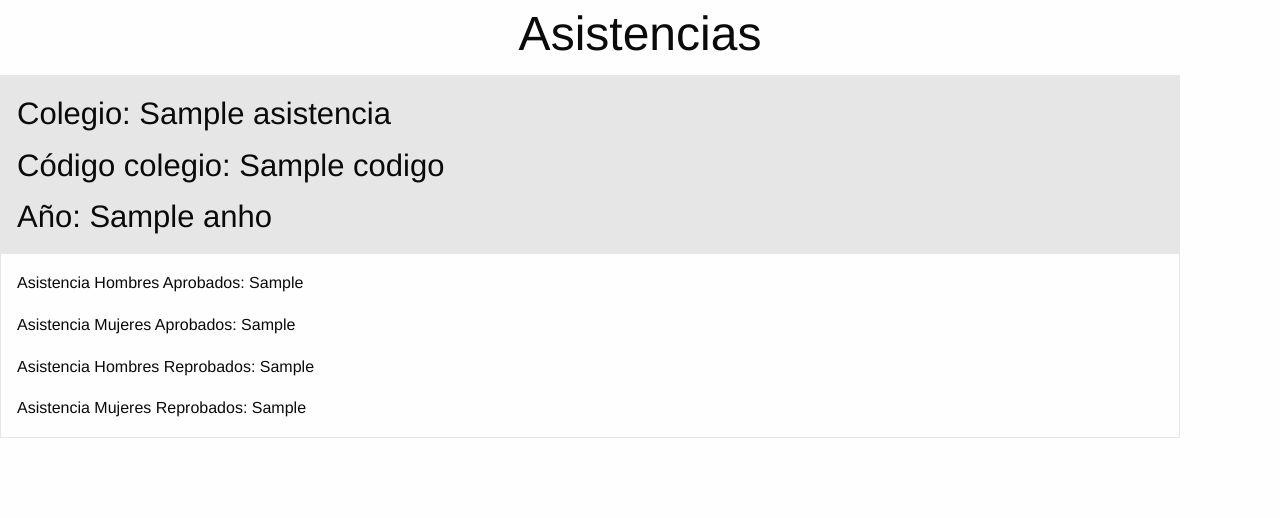
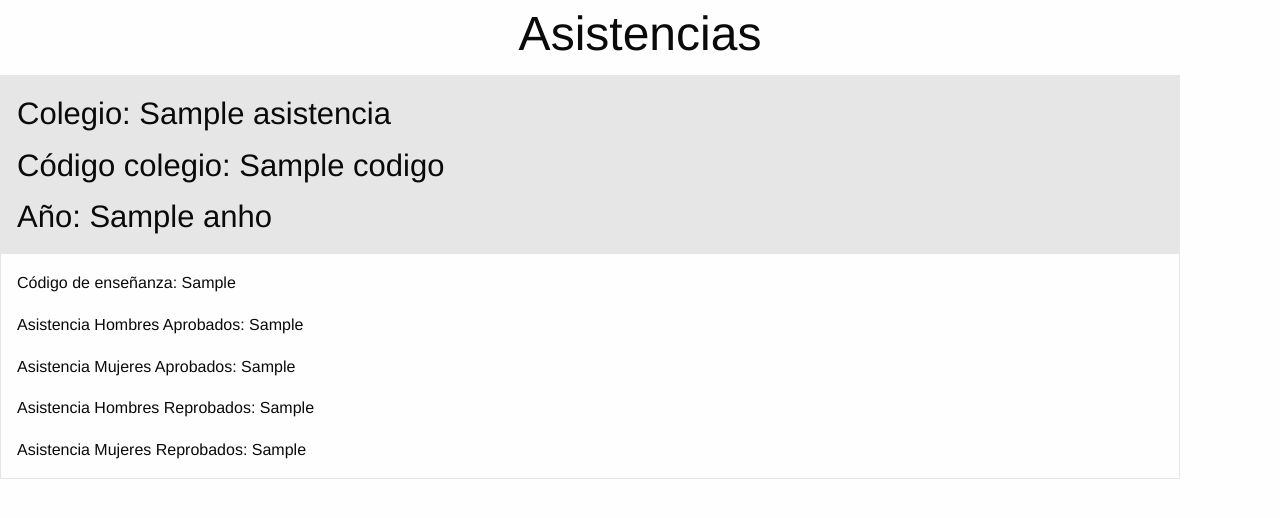
Before and after one commit to Catagzzi/cc3201, a Django app: template templates/rendimientos/colegio_anho.html in a window 1280 px wide. Shown: the top 518 px of the page. Run offline with Django 3.2, Linux system fonts and the light colour scheme; the template is opened without the code that fills it: most values are stand-ins (such as "Sample title", 1, 10 or a date in 2020); some libraries are stand-ins or nearby versions.

Commit message:
Arregla asistencia agregando codigo de ensenanza

```diff
--- a/templates/rendimientos/colegio_anho.html
+++ b/templates/rendimientos/colegio_anho.html
@@ -15,10 +15,11 @@ Consulta Asistencia
                 <h3>Año: {{ anho }}</h3>
             </div>
             <div class="card-section">
-            <p>Asistencia Hombres Aprobados: {{asistencia.prom_asis_apr_hom}}</p>
-            <p>Asistencia Mujeres Aprobados: {{asistencia.prom_asis_apr_muj}}</p>
-            <p>Asistencia Hombres Reprobados: {{asistencia.prom_asis_rep_hom}}</p>
-            <p>Asistencia Mujeres Reprobados: {{asistencia.prom_asis_rep_muj}}</p>
+                <p>Código de enseñanza: {{asistencia.cod_ense}}</p>
+                <p>Asistencia Hombres Aprobados: {{asistencia.prom_asis_apr_hom}}</p>
+                <p>Asistencia Mujeres Aprobados: {{asistencia.prom_asis_apr_muj}}</p>
+                <p>Asistencia Hombres Reprobados: {{asistencia.prom_asis_rep_hom}}</p>
+                <p>Asistencia Mujeres Reprobados: {{asistencia.prom_asis_rep_muj}}</p>
             </div>
         </div>
     {% endfor %}
```
